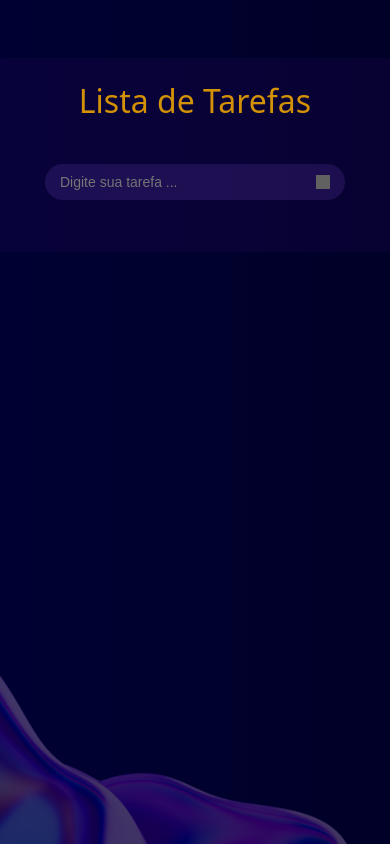
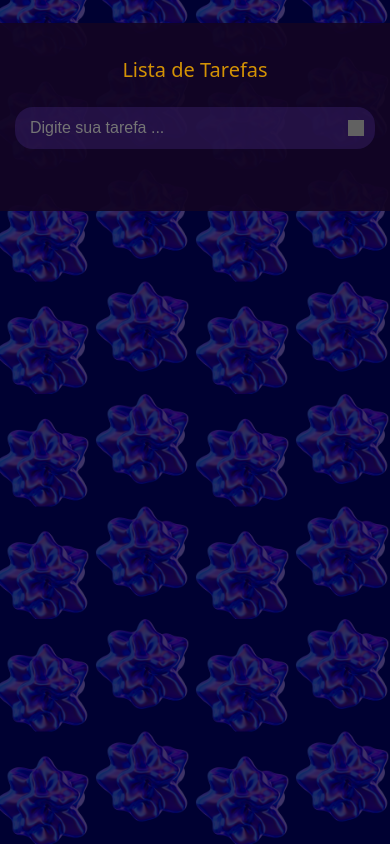
Before and after one commit to TabitaCosta/list_task, a plain HTML site: page index.html in a window 390 px wide. Shown: the top 844 px of the page. Drawn offline with Linux system fonts and the light colour scheme; grey boxes are pictures that could not be loaded.

Commit message:
fix: corrige responsivo e o background

```diff
--- a/style.css
+++ b/style.css
@@ -1,5 +1,11 @@
 body {
-    background-image: url(Sobre\ mim.png);
+    background-image: url("Sobremim.png");
+    background-repeat: repeat;
+    background-position: bottom right;
+    background-size: contain; /* ou cover, se preferir */
+    background-attachment: fixed; /* opcional para efeito parallax */
+
+    /* já existentes */
     color: white;
     padding: 50px;
     max-width: 1200px;
@@ -9,8 +15,11 @@ body {
     font-family: system-ui, -apple-system, BlinkMacSystemFont, 'Segoe UI', Roboto, Oxygen, Ubuntu, Cantarell, 'Open Sans', 'Helvetica Neue', sans-serif;
 }
 
+
+
+
 h1 {
-    font-weight: 200;
+    font-weight: 300;
     color: #d39205;
 }
 
@@ -18,7 +27,7 @@ h1 {
     display: flex;
     flex-direction: column;
     align-items: center;
-    background-color: #440e831e;
+    background-color: #130523eb;
     border-radius: 10px;
     max-width: 600px;
     min-width: 400px;
@@ -105,3 +114,81 @@ h1 {
 ul {
     padding-inline-start: 0px;
 }
+
+@media (max-width: 768px) {
+    .input-wrapper {
+      width: 100%;
+      max-width: 100%;  /* Liberar largura total */
+      margin: 15px 0;
+      display: flex;
+      justify-content: center;
+    }
+
+    .input {
+      width: 100%;
+      max-width: 100%;
+      font-size: 16px;
+      padding: 10px 45px 10px 15px;
+      box-sizing: border-box;
+    }
+
+    .btn-add {
+      right: 10px;
+    }
+  }
+
+  @media (max-width: 480px) {
+    body {
+      padding: 15px;
+      background-size: 200px auto;
+      background-position: bottom center;
+    }
+
+    h1 {
+      font-size: 20px;
+    }
+
+    .container {
+      width: 100%;
+      max-width: 100%;
+      padding: 20px;
+      border-radius: 8px;
+    }
+
+    .input-wrapper {
+      width: 100%;
+      max-width: 100%;
+      display: flex;
+      justify-content: center;
+      margin: 10px 0;
+    }
+
+    .input {
+      width: 90%;
+      padding: 12px 45px 12px 15px;
+      font-size: 16px;
+      border-radius: 18px;
+    }
+
+    .btn-add {
+      width: 30px;
+      height: 30px;
+      right: 24px;
+    }
+
+    .btn-icon {
+      width: 16px;
+      height: 16px;
+    }
+
+    .list-item {
+      font-size: 14px;
+      padding: 10px 40px 10px 15px;
+    }
+
+    .btn-remove {
+      width: 26px;
+      height: 26px;
+      right: 8px;
+    }
+  }
```
Also changed, not shown: Sobremim.png (added).
